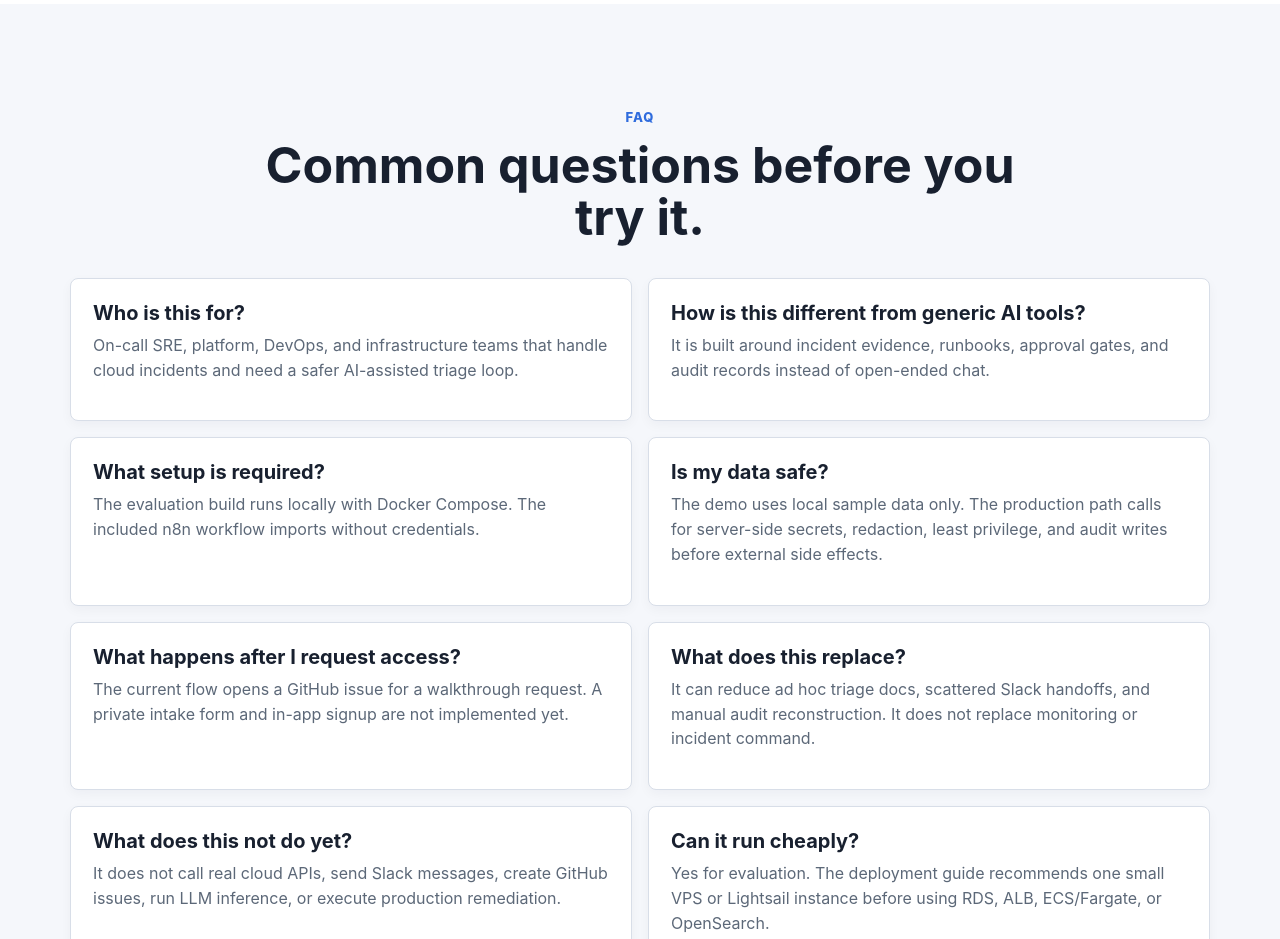
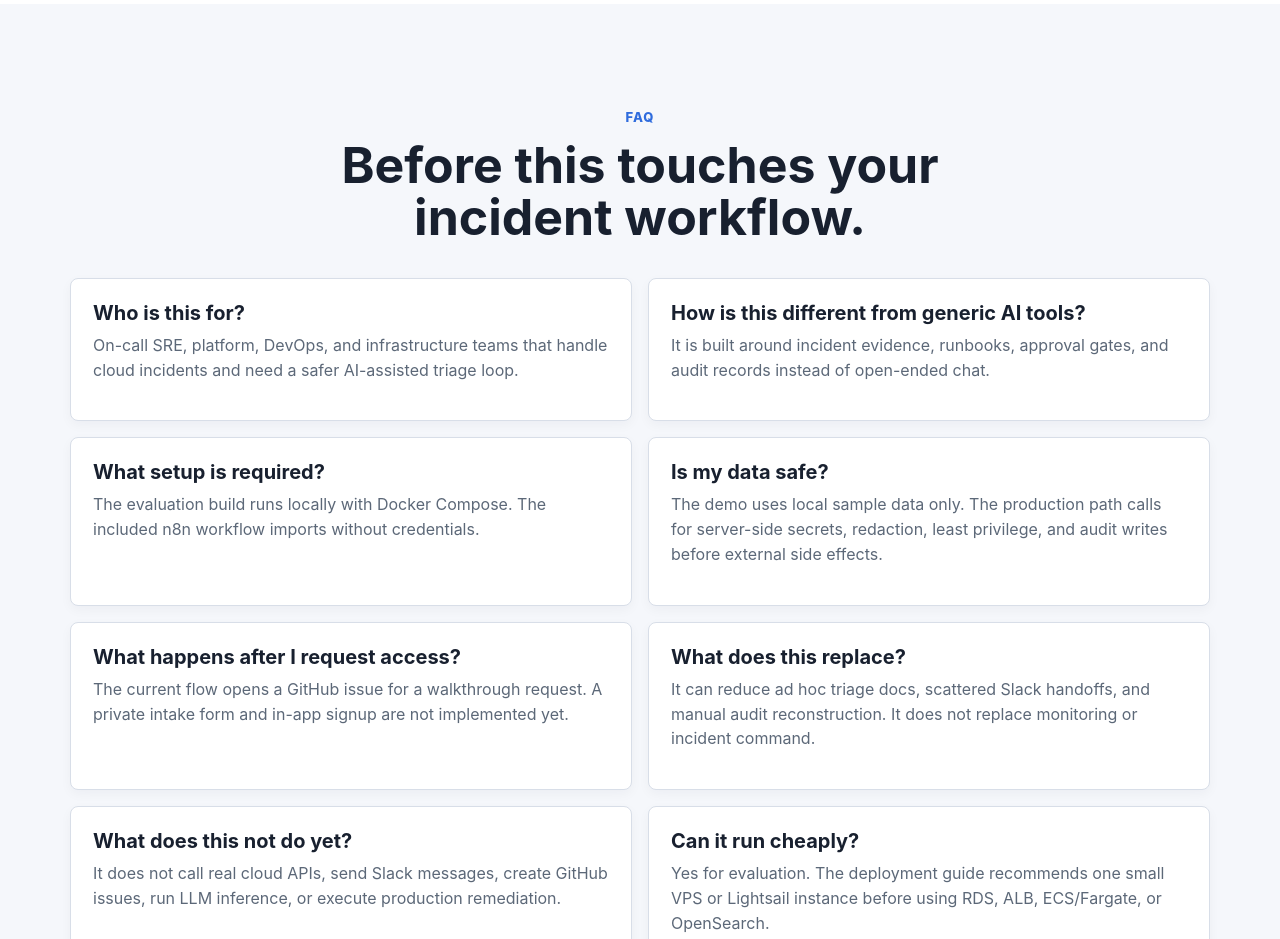
Before and after one commit to manynames3/infraops-agent-hub, a plain HTML site: page index.html in a window 1280 px wide. Shown: the part 6480-7419 px from the top of the page. Drawn offline with Linux system fonts and the light colour scheme.

Commit message:
Sharpen landing page FAQ heading

```diff
--- a/index.html
+++ b/index.html
@@ -275,7 +275,7 @@
       <section class="section faq" aria-labelledby="faq-title">
         <div class="section-intro compact">
           <p class="eyebrow">FAQ</p>
-          <h2 id="faq-title">Common questions before you try it.</h2>
+          <h2 id="faq-title">Before this touches your incident workflow.</h2>
         </div>
         <div class="faq-grid">
           <article>
```
